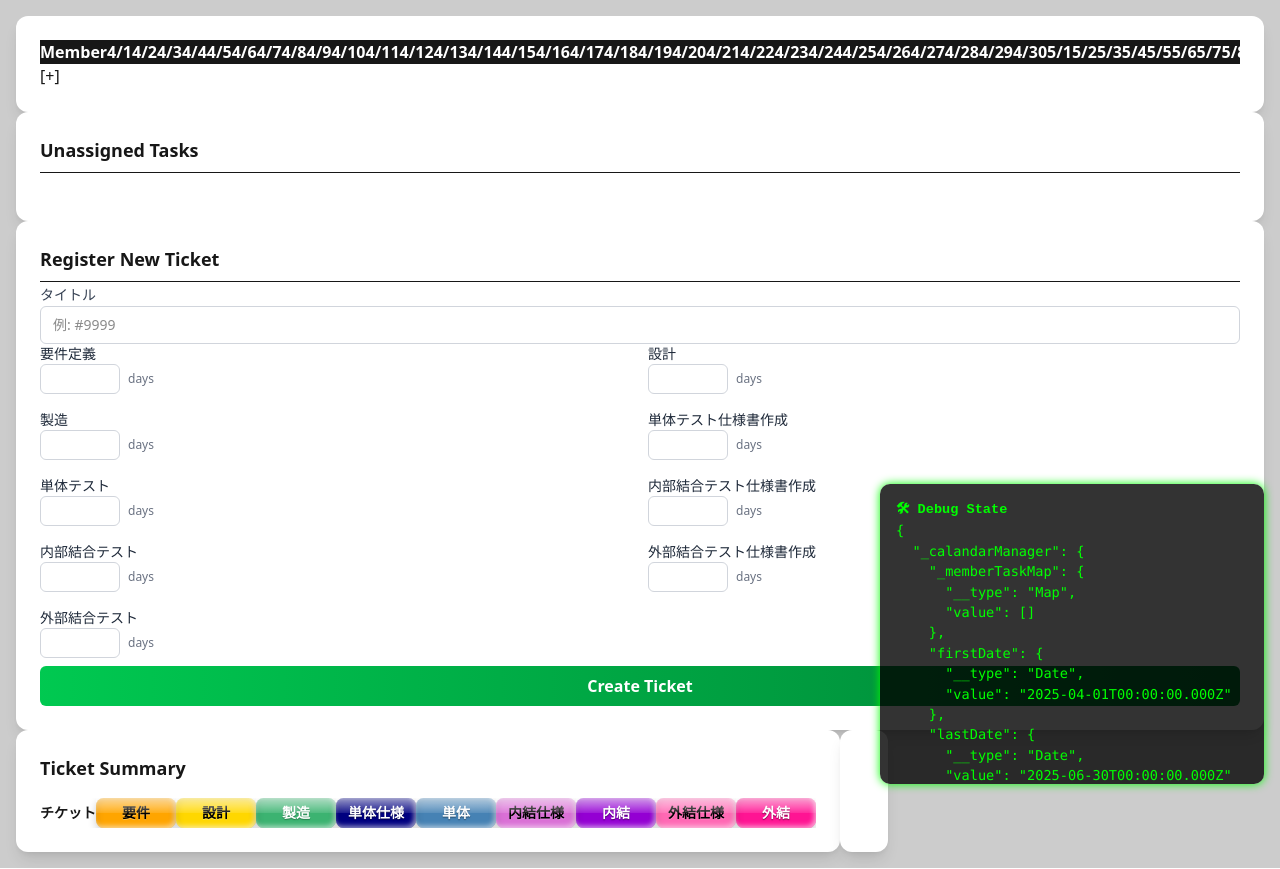
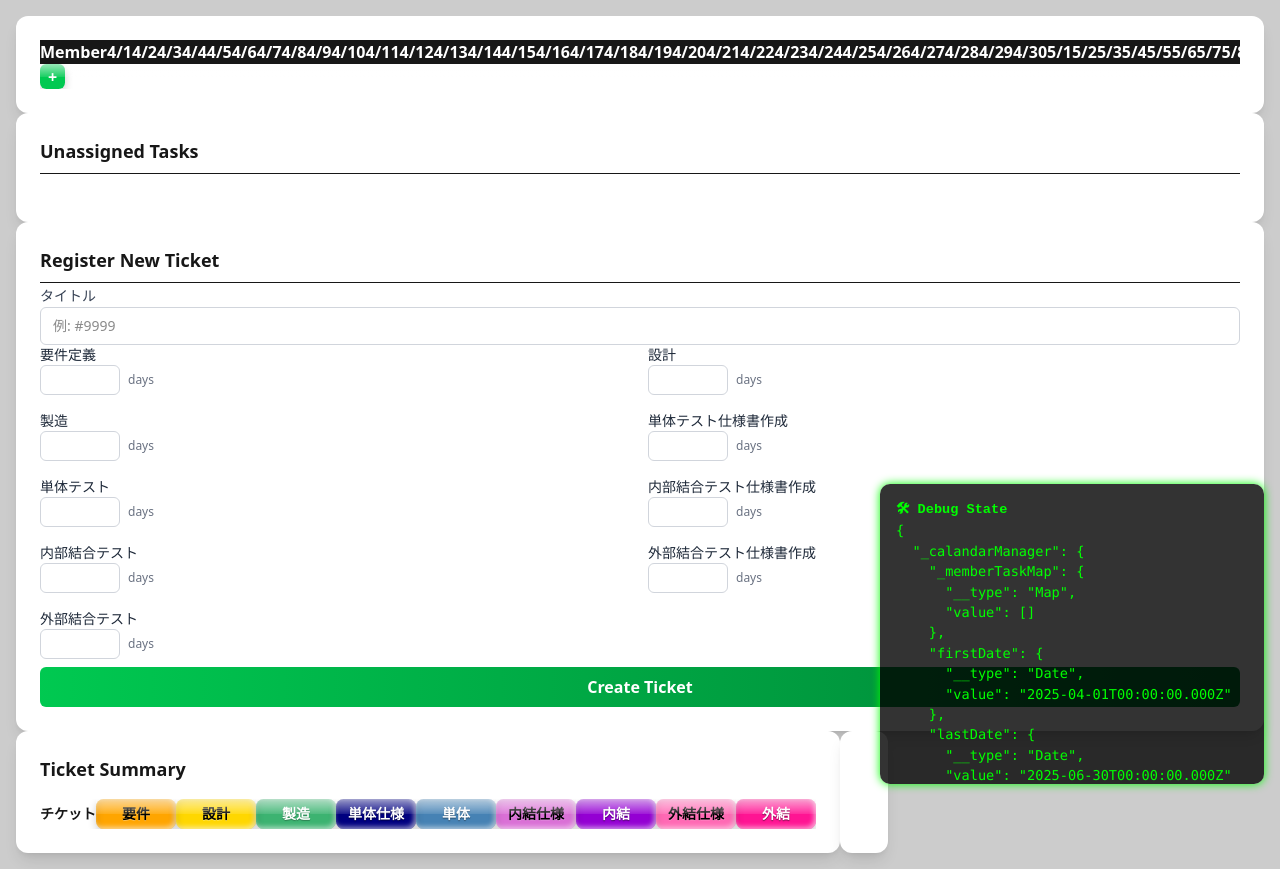
Before and after one commit to Yasu0812/schedule_maker, a Next.js app: page / in a window 1280 px wide. Built offline with nearby package versions, Linux system fonts and the light colour scheme.

Commit message:
Refactor MemberAddForm to enhance button styling with JellyBean component; update form structure for improved UI consistency.

```diff
--- a/src/app/components/member/MemberAddForm.tsx
+++ b/src/app/components/member/MemberAddForm.tsx
@@ -1,4 +1,5 @@
 import { MemberManager } from "@/app/models/MemberManager";
+import { JellyBean } from "../decorator/JellyBean";
 
 
 export default function MemberAddForm(props: {
@@ -14,9 +15,12 @@ export default function MemberAddForm(props: {
     };
 
     return (
-        <form action={handleAddMember} className="calendar-box-form">
-            <button type="submit" className="btn btn-primary">[+]</button>
-
+        <form action={handleAddMember} className="calendar-box-form ">
+            <JellyBean width={25} height={25} phase={""} selected={false}>
+                <button type="submit" className="bg-green-500 hover:bg-green-700 text-white font-bold py-2 px-4 rounded">
+                    +
+                </button>
+            </JellyBean>
         </form>
     );
 }
```
